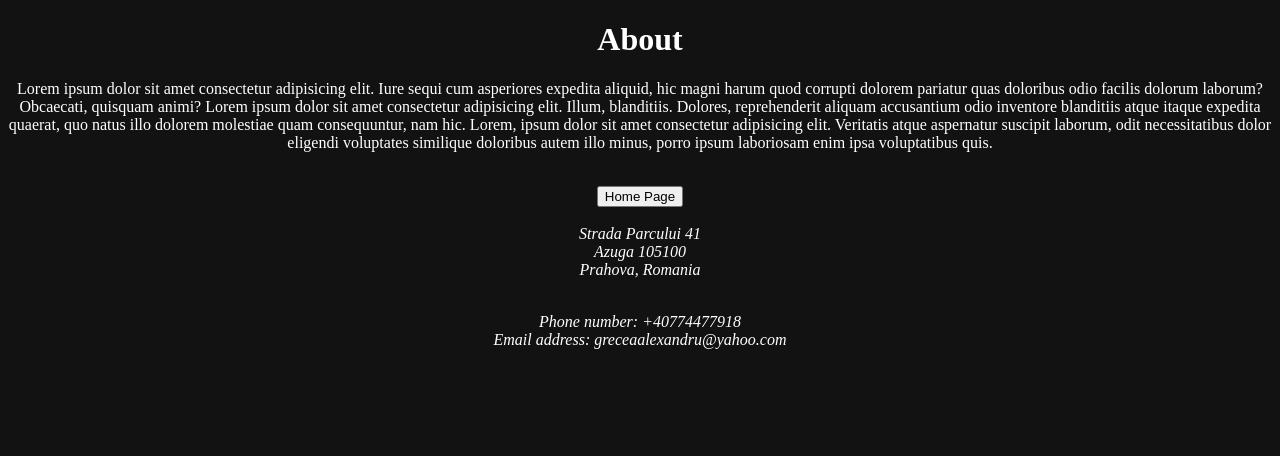
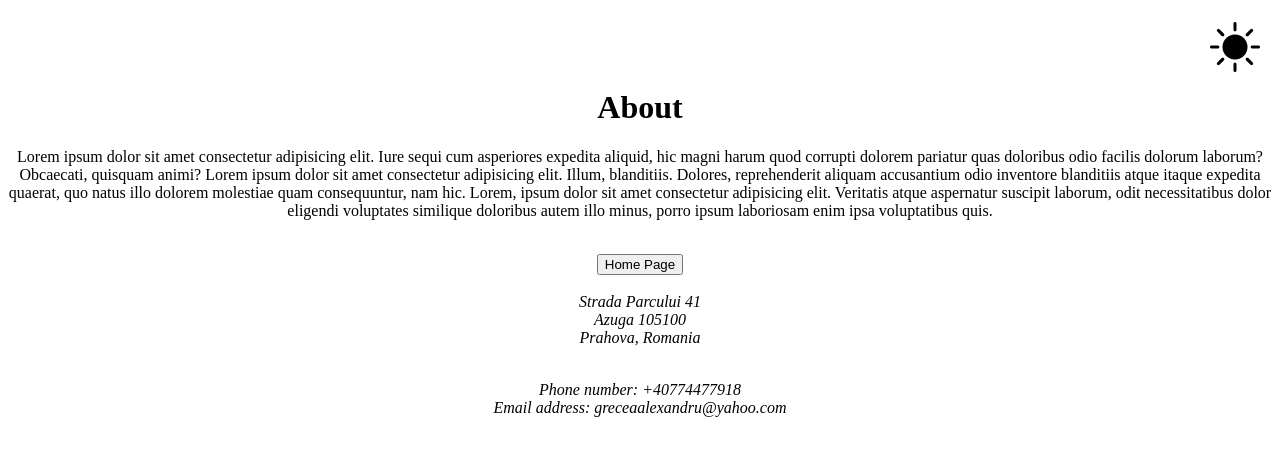
Before and after one commit to AlexandruGrecea/photography, a plain HTML site: page about.html in a window 1280 px wide. Drawn offline with nearby package versions, Linux system fonts and the light colour scheme.

Commit message:
dark mode cu save pe localStorage si sincronizat intre pagini

```diff
--- a/about.html
+++ b/about.html
@@ -8,17 +8,19 @@
 
     <link rel="stylesheet" href="/stylesheet.css" type="text/css">
     <link rel="icon" href="Photos\DSC06067.jpg">
+    <link rel="stylesheet" href="https://cdn.jsdelivr.net/npm/bootstrap-icons@1.3.0/font/bootstrap-icons.css" />
+    <i class="bi bi-brightness-high-fill" id="toggleDark"></i>
 
 <h1>
     About
 </h1>
 </head>
-<body>
+<body style="padding-top: 60px;">
     <p>Lorem ipsum dolor sit amet consectetur adipisicing elit. Iure sequi cum asperiores expedita aliquid, hic magni harum quod corrupti dolorem pariatur quas doloribus odio facilis dolorum laborum? Obcaecati, quisquam animi? Lorem ipsum dolor sit amet consectetur adipisicing elit. Illum, blanditiis. Dolores, reprehenderit aliquam accusantium odio inventore blanditiis atque itaque expedita quaerat, quo natus illo dolorem molestiae quam consequuntur, nam hic. Lorem, ipsum dolor sit amet consectetur adipisicing elit. Veritatis atque aspernatur suscipit laborum, odit necessitatibus dolor eligendi voluptates similique doloribus autem illo minus, porro ipsum laboriosam enim ipsa voluptatibus quis.</p>
 </body>
 
 <footer>
-            <br><a href="index.html"><button>Home Page</button></a>
+    <br><a href="index.html"><button>Home Page</button></a>
 </footer>
 
 <footer>
@@ -32,7 +34,7 @@
         <em><br>Phone number: +40774477918</em>
         <em><br>Email address: greceaalexandru@yahoo.com</em>
     </p>
-    <script src="java.js"></script>
+    <script src="/java.js"></script>
 
 
 </footer>
--- a/java.js
+++ b/java.js
@@ -1,15 +1,30 @@
-function seteazaTemaDupaOra() {
-    const oraCurenta = new Date().getHours();
-    const corpPagina = document.body;
+const toggle = document.getElementById('toggleDark');
+const body = document.body;
 
-    if (oraCurenta >= 6 && oraCurenta < 20) {
-        corpPagina.classList.add('light');
-        corpPagina.classList.remove('dark')
-    } else {
-        corpPagina.classList.add('dark');
-        corpPagina.classList.remove('light')
-    }
-}
+window.addEventListener('DOMContentLoaded', () => {
+  const savedTheme = localStorage.getItem('theme');
 
-window.addEventListener('DOMContentLoaded', seteazaTemaDupaOra);
-setInterval(seteazaTemaDupaOra, 60 * 60 * 1000);
+  if (savedTheme === 'dark') {
+    body.classList.add('dark-mode');
+    toggle.classList.remove('bi-brightness-high-fill');
+    toggle.classList.add('bi-moon');
+  } else {
+    body.classList.remove('dark-mode');
+    toggle.classList.remove('bi-moon');
+    toggle.classList.add('bi-brightness-high-fill');
+  }
+});
+
+toggle.addEventListener('click', function () {
+  const isDark = body.classList.toggle('dark-mode');
+
+  if (isDark) {
+    this.classList.remove('bi-brightness-high-fill');
+    this.classList.add('bi-moon');
+    localStorage.setItem('theme', 'dark');
+  } else {
+    this.classList.remove('bi-moon');
+    this.classList.add('bi-brightness-high-fill');
+    localStorage.setItem('theme', 'light');
+  }
+});
--- a/stylesheet.css
+++ b/stylesheet.css
@@ -1,13 +1,26 @@
- body.light {
+ body {
     text-align: center;
     background-color: whitesmoke;
     color: black;
  }
-
- body.dark {
-    text-align: center;
-    background-color: #121212;
-    color: white;
+/* Stiluri pentru modul dark */
+body.dark-mode {
+  background-color: black;
+  color: white;
+  transition: 1s;
+}
+/* Stiluri pentru modul light (implicit) */
+body {
+  background-color: white;
+  color: black;
+  transition: 1s;
+}
+ #toggleDark {
+   position: absolute;
+   font-size: 50px;
+   top: 20px;
+   right: 20px;
+   cursor: pointer;
  }
 
  /* body {
```
Also changed, not shown: Subpages/Enduro.html (+4 -2 lines), Subpages/ateneu.html (+4 -2 lines), Subpages/parkinglot.html (+4 -2 lines), Subpages/street.html (+4 -2 lines), index.html (+2 -0 lines).
